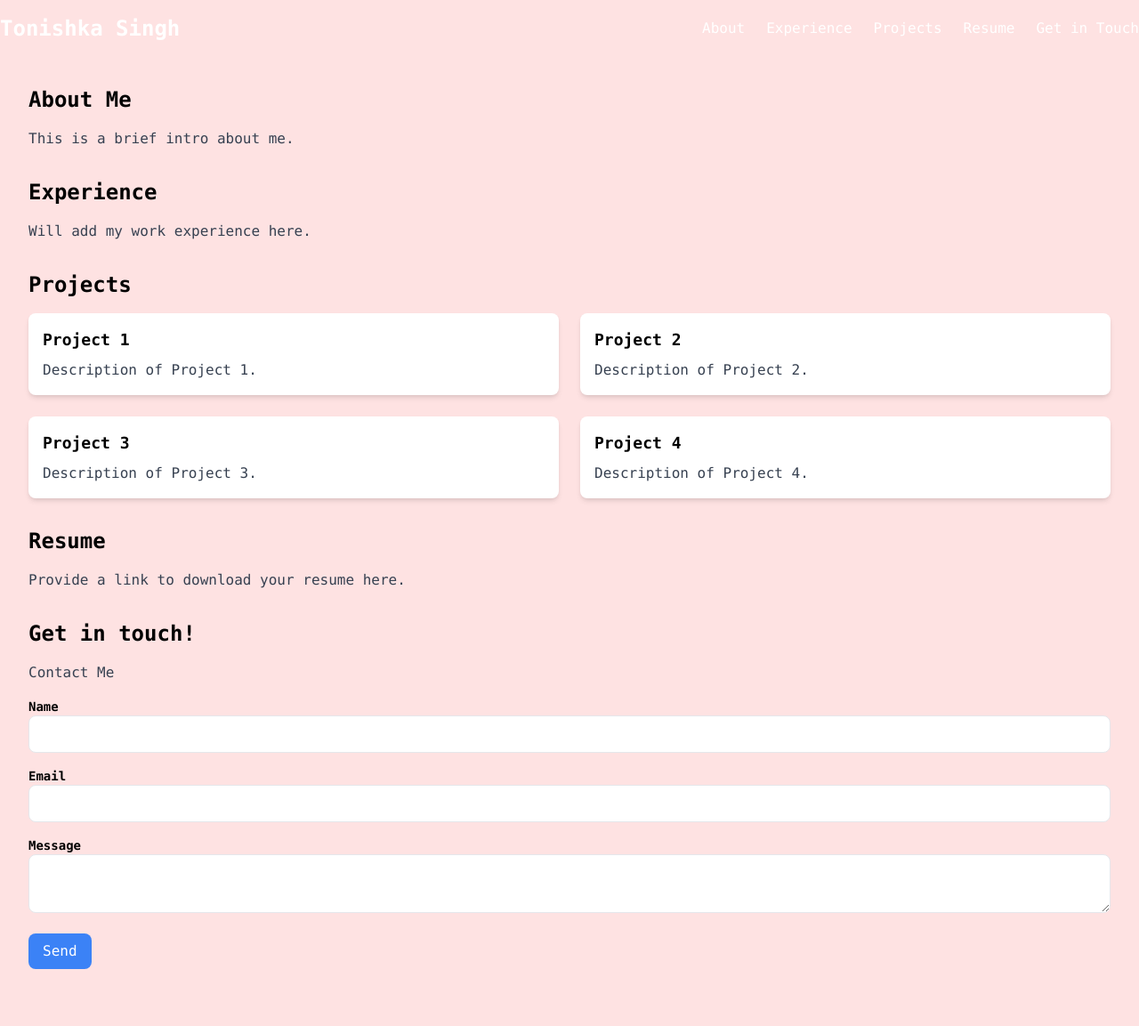
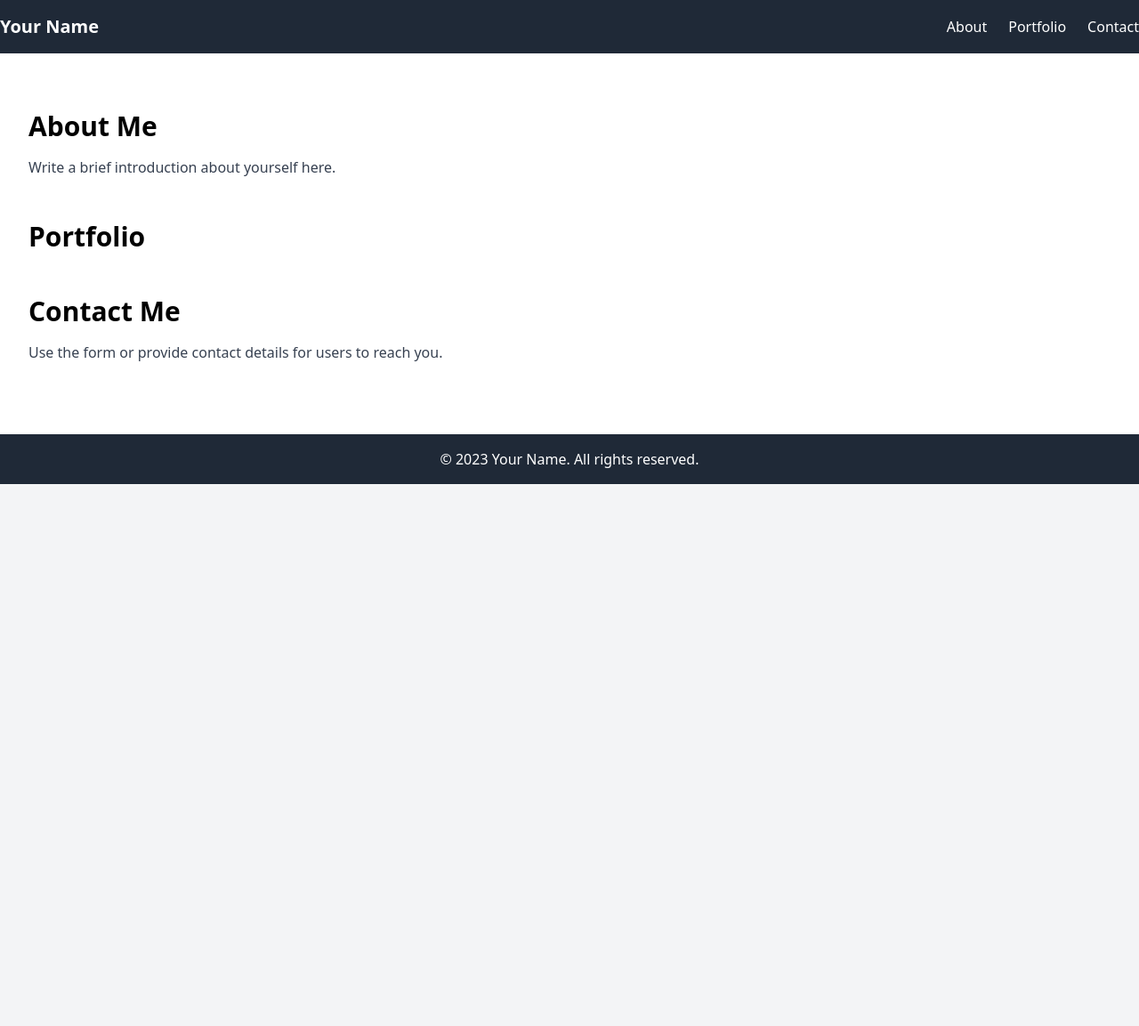
Before and after one commit to tonishka/tonishka.github.io, a Jekyll site: the page index.html, which Jekyll copies as it is, in a window 1280 px wide. Shown: the whole page at 89% size. Built offline with Jekyll 4.4.1, drawn with Linux system fonts in a browser that asks for light colours; after the commit the page ends 900 px from its top, so only the background shows below that.

Commit message:
change structure

```diff
--- a/index.html
+++ b/index.html
@@ -4,105 +4,57 @@
   <meta charset="UTF-8">
   <meta name="viewport" content="width=device-width, initial-scale=1.0">
   <link href="https://cdn.jsdelivr.net/npm/tailwindcss@2.2.15/dist/tailwind.min.css" rel="stylesheet">
-  <title>Tonishka Singh</title>
+  <title>Your Webpage</title>
+  <style>
+    /* Custom CSS */
+    /* Add any additional custom styles here */
+  </style>
 </head>
-<body class="bg-red-100 font-mono">
-  <header class="bg-stone-500 text-white py-4">
-    <div class="container mx-auto flex justify-between items-center">
-      <h1 class="text-2xl font-bold">Tonishka Singh</h1>
-      <nav>
+<body class="bg-gray-100 font-sans">
+  <header class="bg-gray-800 text-white py-4">
+    <div class="container mx-auto">
+      <nav class="flex items-center justify-between">
+        <a href="#" class="text-xl font-semibold">Your Name</a>
         <ul class="flex space-x-6">
-          <li><a href="#about" class="hover:text-stone-500">About</a></li>
-          <li><a href="#experience" class="hover:text-stone-500">Experience</a></li>
-          <li><a href="#projects" class="hover:text-stone-500">Projects</a></li>
-          <li><a href="#resume" class="hover:text-stone-500">Resume</a></li>
-          <li><a href="#contact" class="hover:text-stone-500">Get in Touch</a></li>
+          <li><a href="#about" class="hover:text-gray-300">About</a></li>
+          <li><a href="#portfolio" class="hover:text-gray-300">Portfolio</a></li>
+          <li><a href="#contact" class="hover:text-gray-300">Contact</a></li>
         </ul>
       </nav>
     </div>
   </header>
 
-  <main class="class=container mx-auto px-4 md:px-8 py-8">
-    <!-- About Section -->
-    <section id="about" class="mb-8">
-      <h2 class="text-2xl font-semibold mb-4">About Me</h2>
-      <p class="text-gray-700">This is a brief intro about me.</p>
-    </section>
+  <main class="bg-gray-100">
+    <section class="bg-white py-16">
+      <div class="container mx-auto px-4 md:px-8">
+        <!-- About Section -->
+        <div id="about" class="mb-12">
+          <h2 class="text-3xl font-semibold mb-4">About Me</h2>
+          <p class="text-gray-700">Write a brief introduction about yourself here.</p>
+        </div>
 
-    <!-- Experience Section -->
-    <section id="experience" class="mb-8">
-      <h2 class="text-2xl font-semibold mb-4">Experience</h2>
-      <p class="text-gray-700">Will add my work experience here.</p>
-    </section>
+        <!-- Portfolio Section -->
+        <div id="portfolio" class="mb-12">
+          <h2 class="text-3xl font-semibold mb-4">Portfolio</h2>
+          <!-- Add portfolio items here -->
+        </div>
 
-    <!-- Projects Section -->
-    <section id="projects" class="mb-8">
-      <h2 class="text-2xl font-semibold mb-4">Projects</h2>
-      <div class="grid grid-cols-2 gap-6">
-        <div class="bg-white p-4 shadow-md rounded-lg">
-          <h3 class="text-lg font-semibold mb-2">Project 1</h3>
-          <p class="text-gray-700">Description of Project 1.</p>
+        <!-- Contact Section -->
+        <div id="contact">
+          <h2 class="text-3xl font-semibold mb-4">Contact Me</h2>
+          <p class="text-gray-700">Use the form or provide contact details for users to reach you.</p>
+          <form class="mt-4">
+            <!-- Add contact form fields here -->
+          </form>
         </div>
-        <div class="bg-white p-4 shadow-md rounded-lg">
-          <h3 class="text-lg font-semibold mb-2">Project 2</h3>
-          <p class="text-gray-700">Description of Project 2.</p>
-        </div>
-		<div class="bg-white p-4 shadow-md rounded-lg">
-			<h3 class="text-lg font-semibold mb-2">Project 3</h3>
-			<p class="text-gray-700">Description of Project 3.</p>
-		  </div>
-		<div class="bg-white p-4 shadow-md rounded-lg">
-			<h3 class="text-lg font-semibold mb-2">Project 4</h3>
-			<p class="text-gray-700">Description of Project 4.</p>
-		  </div>
-        <!-- Add more projects here -->
       </div>
     </section>
+  </main>
 
-    <!-- Resume Section -->
-    <section id="resume" class="mb-8">
-      <h2 class="text-2xl font-semibold mb-4">Resume</h2>
-      <p class="text-gray-700">Provide a link to download your resume here.</p>
-    </section>
-
-    <!-- Contact Section -->
-    <section id="contact" class="mb-8">
-      <h2 class="text-2xl font-semibold mb-4">Get in touch!</h2>
-      <p class="text-gray-700">Contact Me</p>
-      <form class="mt-4">
-        <div class="mb-4">
-          <label class="block text-sm font-semibold" for="name">Name</label>
-          <input type="text" id="name" name="name" class="w-full px-3 py-2 border rounded-lg">
-        </div>
-        <div class="mb-4">
-          <label class="block text-sm font-semibold" for="email">Email</label>
-          <input type="email" id="email" name="email" class="w-full px-3 py-2 border rounded-lg">
-        </div>
-        <div class="mb-4">
-          <label class="block text-sm font-semibold" for="message">Message</label>
-          <textarea id="message" name="message" class="w-full px-3 py-2 border rounded-lg"></textarea>
-        </div>
-        <button type="submit" class="bg-blue-500 text-white px-4 py-2 rounded-lg">Send</button>
-      </form>
-    </section>
-	<script>
-		document.getElementById("contact-form").addEventListener("submit", function (e) {
-		  e.preventDefault();
-
-		  const name = document.getElementById("name").value;
-		  const email = document.getElementById("email").value;
-		  const message = document.getElementById("message").value;
-
-		  // Here you can add code to send the form data to a server or perform other actions.
-		  // For now, let's just show an alert.
-		  alert(`Thank you, ${name}!\nYour message has been sent.`);
-
-		  // Clear the form fields
-		  document.getElementById("name").value = "";
-		  document.getElementById("email").value = "";
-		  document.getElementById("message").value = "";
-		});
-	  </script>
-  </main>
+  <footer class="bg-gray-800 text-white py-4">
+    <div class="container mx-auto text-center">
+      <p>&copy; 2023 Your Name. All rights reserved.</p>
+    </div>
+  </footer>
 </body>
 </html>
```
